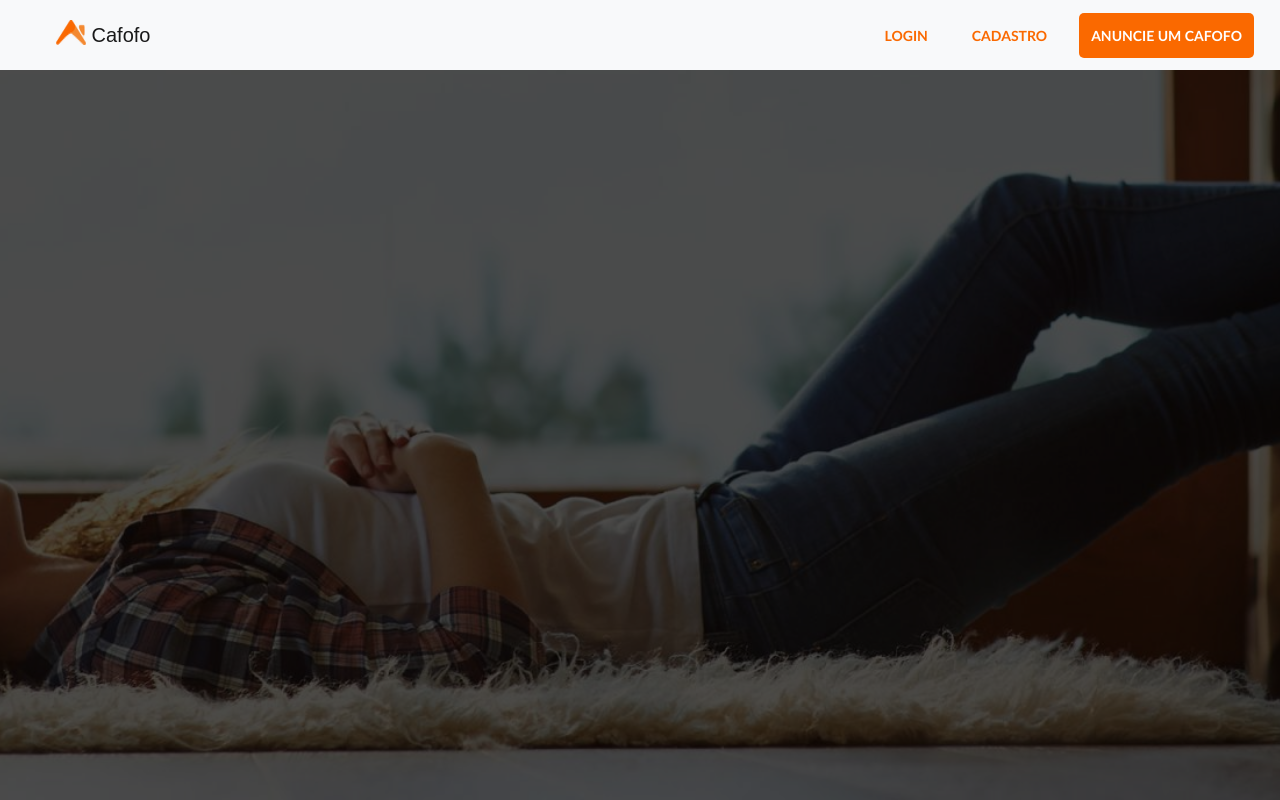
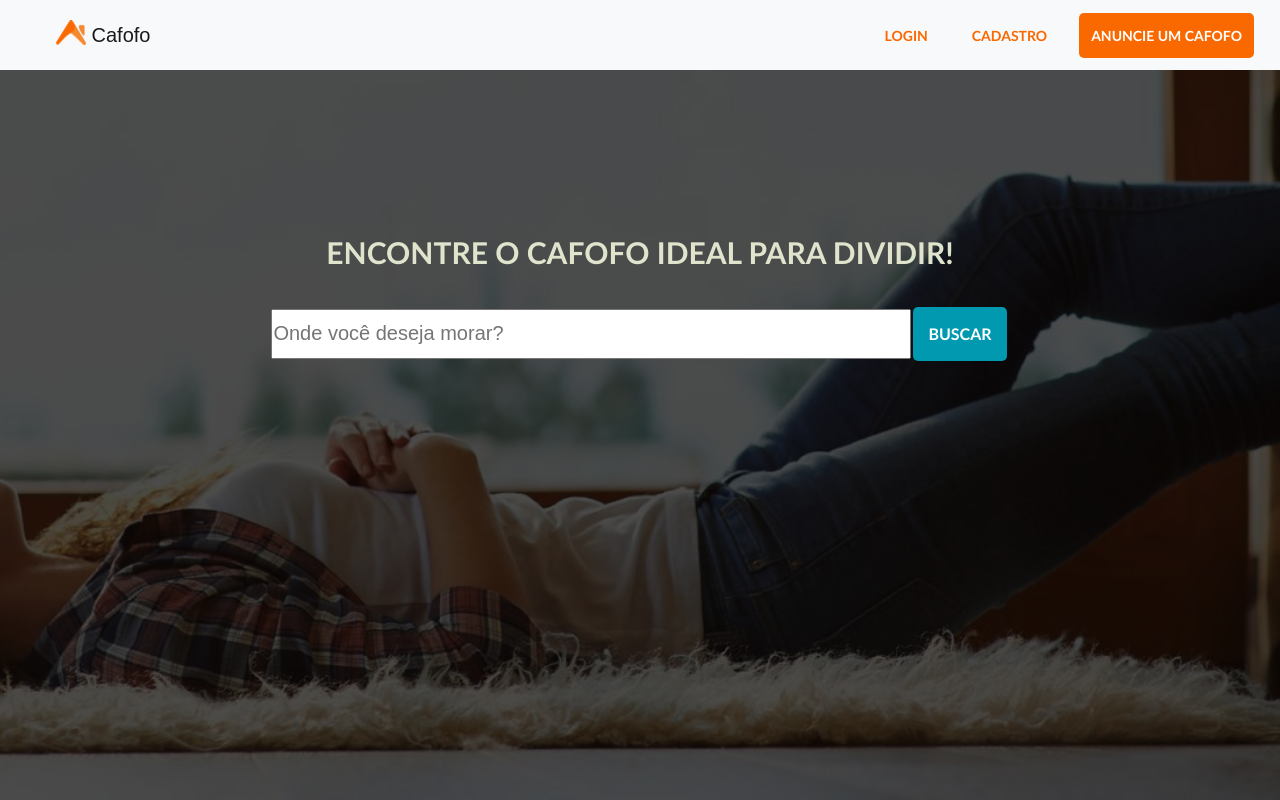
Before and after one commit to desenho-2019/WebAPP, a React (Create React App) app in the folder cafofo/: page / in a window 1280 px wide. Built offline with nearby package versions, Linux system fonts and the light colour scheme.

Commit message:
#4 Added search field in main page
Co-authored-by: LGomees <lucasgomesjk@gmail.com>

```diff
--- a/cafofo/src/pages/main/index.js
+++ b/cafofo/src/pages/main/index.js
@@ -10,6 +10,14 @@ export default class Main extends Component {
         return (
             <div className='mainpage'>
               <div id='shadowimage'>
+              <form>
+              <div className='center'>
+              <p>ENCONTRE O CAFOFO IDEAL PARA DIVIDIR! </p>
+              <input type="text" name="search" placeholder="Onde você deseja morar?">
+              </input>
+              <button class="button">BUSCAR</button>
+              </div>
+              </form>
               </div>
             </div>
         )
--- a/cafofo/src/pages/main/styles.css
+++ b/cafofo/src/pages/main/styles.css
@@ -11,6 +11,49 @@
     position:fixed;
   }
 
+  .button {
+    background-color: #0099B0;
+    border: none;
+    color: white;
+    padding: 15px 15px;
+    font-family: 'Trebuchet MS', Arial, sans-serif;
+    font-weight: bold;
+    text-align: center;
+    font-size: 16px;
+    margin: 4px 2px;
+    opacity: 1;
+    transition: 0.3s;
+    border-radius: 5px;
+    display: inline-block;
+    text-decoration: none;
+    cursor: pointer;
+  }
+
+  .button:hover {opacity: 0.6}
+
+  .center {
+    position: absolute;
+    left: 0;
+    top: 20%;
+    width: 100%;
+    text-align: center;
+    font-size: 45px;
+  }
+
+  p {
+    font-family: 'Trebuchet MS', Arial, sans-serif;
+    font-weight: bold;
+    font-size: 30px;
+    color: #E0E4CD;
+  }
+
+  input {
+    width: 50%;
+    height: 50px;
+    font-size: 20px;
+    box-sizing: border-box;
+  }
+
   #shadowimage {
     height: 100%;
     width: 100%;
```
